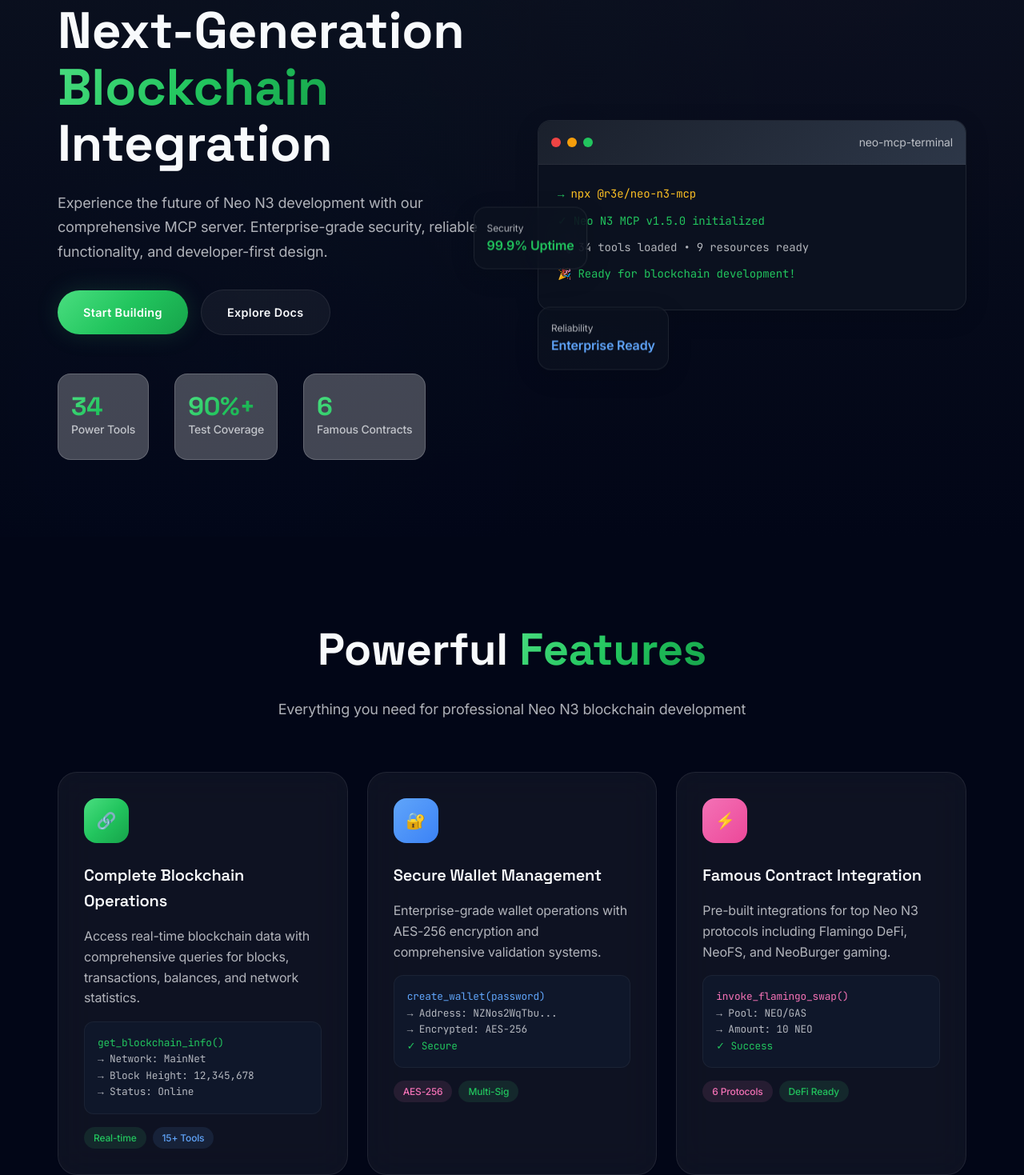
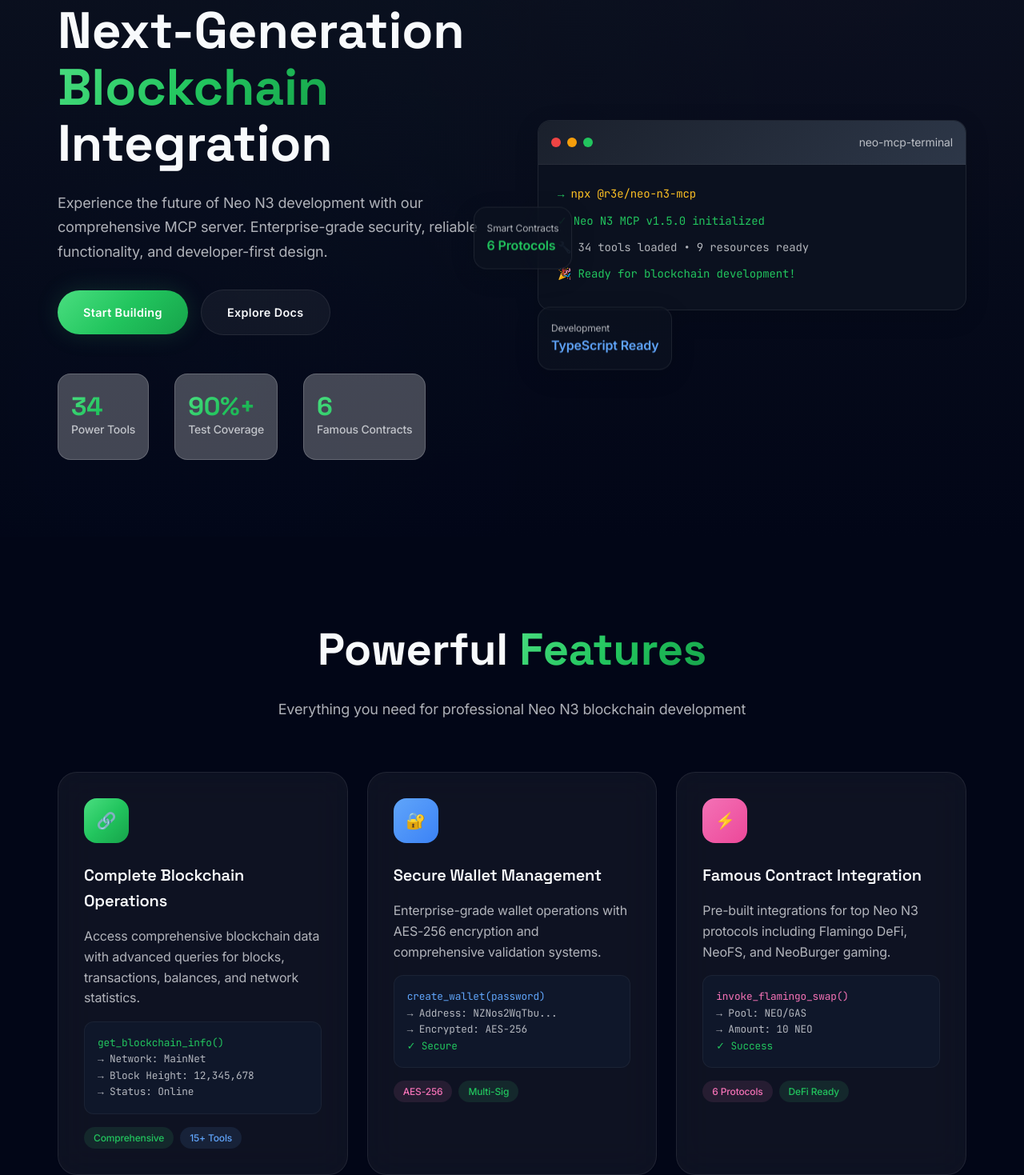
Before and after one commit to r3e-network/neo-n3-mcp, a website: page website/index.html in a window 1280 px wide. Shown: the part 197-1666 px from the top of the page at 80% size. Drawn offline with Linux system fonts and the light colour scheme.

Commit message:
feat: Replace time-related content with functional features - Replaced '99.9% Uptime' with '6 Protocols' in floating cards - Updated 'Enterprise Ready' to 'TypeScript Ready' for development focus - Changed 'real-time blockchain data' to 'comprehensive blockchain data' - Replaced 'Real-time' badge with 'Comprehensive' badge - Updated 'Real-time data queries' to 'Advanced data queries' - All time/performance metrics now focus on functional capabilities

```diff
--- a/website/index.html
+++ b/website/index.html
@@ -547,12 +547,12 @@
 
                 <!-- Floating Cards -->
                 <div class="floating-card">
-                    <div style="font-size: 0.75rem; color: var(--text-secondary);">Security</div>
-                    <div style="font-weight: 600; color: #22c55e;">99.9% Uptime</div>
+                    <div style="font-size: 0.75rem; color: var(--text-secondary);">Smart Contracts</div>
+                    <div style="font-weight: 600; color: #22c55e;">6 Protocols</div>
                 </div>
                 <div class="floating-card">
-                    <div style="font-size: 0.75rem; color: var(--text-secondary);">Reliability</div>
-                    <div style="font-weight: 600; color: #60a5fa;">Enterprise Ready</div>
+                    <div style="font-size: 0.75rem; color: var(--text-secondary);">Development</div>
+                    <div style="font-weight: 600; color: #60a5fa;">TypeScript Ready</div>
                 </div>
             </div>
         </div>
@@ -575,7 +575,7 @@
                 <div style="background: var(--surface-card); backdrop-filter: blur(20px); border: 1px solid var(--border-glass); border-radius: 1.5rem; padding: 2rem; transition: all 0.3s ease; position: relative;" class="feature-card">
                     <div style="width: 56px; height: 56px; background: var(--gradient-primary); border-radius: 1rem; display: flex; align-items: center; justify-content: center; margin-bottom: 1.5rem; font-size: 1.25rem;">🔗</div>
                     <h3 style="font-family: 'Space Grotesk', sans-serif; font-size: 1.25rem; font-weight: 600; margin-bottom: 1rem; color: var(--text-primary);">Complete Blockchain Operations</h3>
-                    <p style="color: var(--text-secondary); line-height: 1.6; margin-bottom: 1rem;">Access real-time blockchain data with comprehensive queries for blocks, transactions, balances, and network statistics.</p>
+                    <p style="color: var(--text-secondary); line-height: 1.6; margin-bottom: 1rem;">Access comprehensive blockchain data with advanced queries for blocks, transactions, balances, and network statistics.</p>
                     <div style="background: var(--neo-dark); border-radius: 0.75rem; padding: 1rem; margin-bottom: 1rem; font-family: 'JetBrains Mono', monospace; font-size: 0.8rem; border: 1px solid var(--border-soft);">
                         <div style="color: #22c55e;">get_blockchain_info()</div>
                         <div style="color: var(--text-secondary);">→ Network: MainNet</div>
@@ -583,7 +583,7 @@
                         <div style="color: var(--text-secondary);">→ Status: Online</div>
                     </div>
                     <div style="display: flex; gap: 0.5rem; flex-wrap: wrap;">
-                        <span style="background: rgba(74, 222, 128, 0.1); color: #22c55e; padding: 0.25rem 0.75rem; border-radius: 50px; font-size: 0.75rem; font-weight: 500;">Real-time</span>
+                        <span style="background: rgba(74, 222, 128, 0.1); color: #22c55e; padding: 0.25rem 0.75rem; border-radius: 50px; font-size: 0.75rem; font-weight: 500;">Comprehensive</span>
                         <span style="background: rgba(96, 165, 250, 0.1); color: #60a5fa; padding: 0.25rem 0.75rem; border-radius: 50px; font-size: 0.75rem; font-weight: 500;">15+ Tools</span>
                     </div>
                 </div>
@@ -909,11 +909,11 @@
                             <div style="width: 50px; height: 50px; background: linear-gradient(135deg, #ff6b6b, #feca57); border-radius: 1rem; display: flex; align-items: center; justify-content: center; font-size: 1.25rem;">🔍</div>
                             <div>
                                 <h3 style="font-family: 'Space Grotesk', sans-serif; font-size: 1.25rem; font-weight: 600; margin: 0;">Blockchain Explorer</h3>
-                                <p style="color: var(--text-secondary); margin: 0; font-size: 0.9rem;">Real-time data queries</p>
+                                <p style="color: var(--text-secondary); margin: 0; font-size: 0.9rem;">Advanced data queries</p>
                             </div>
                         </div>
                         <p style="color: var(--text-secondary); line-height: 1.6; margin-bottom: 1rem;">
-                            Query blocks, transactions, and network data with comprehensive analytics and monitoring.
+                            Query blocks, transactions, and network data with comprehensive analytics and monitoring tools.
                         </p>
                     </div>
                     <div style="background: var(--neo-dark); padding: 1.5rem;">
```
